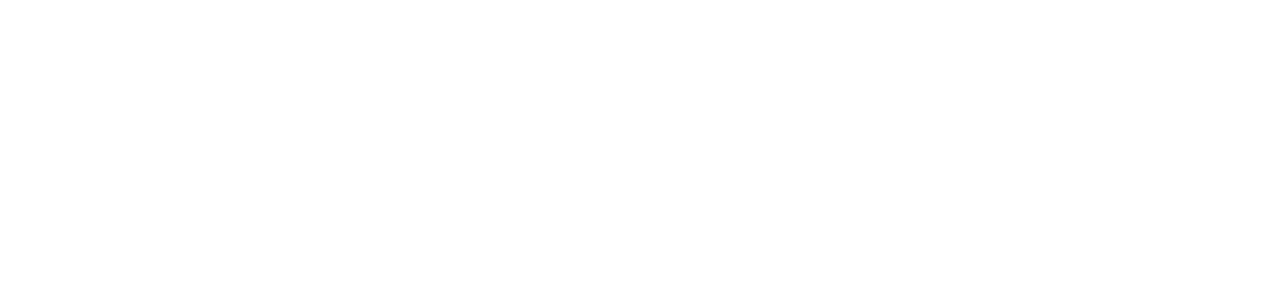
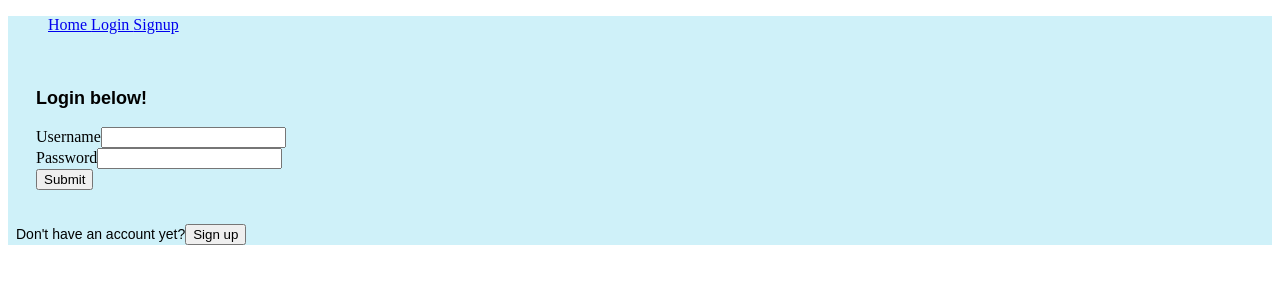
Before and after one commit to kevinwjchoi/skill-share-platform-application, a React (Create React App) app in the folder client/: page /login in a window 1280 px wide. Before the commit this address had no page. Shown: the top 300 px of the page. Built offline with nearby package versions, Linux system fonts and the light colour scheme; no server answers.

Commit message:
Added new routes, created Signup, Signup Form, renamed userform

```diff
--- a/client/src/components/App.js
+++ b/client/src/components/App.js
@@ -2,9 +2,14 @@
 import React, { useEffect, useState } from "react";
 import { BrowserRouter as Router, Routes, Route } from 'react-router-dom';
 import NavBar from './NavBar';
-import UserForm from './UserForm';
+import Home from './Home';
+import Login from './Login';
+import Signup from  './Signup'
+
+
 
 function App() {
+
   const [users, setUsers] = useState(null)
 
   useEffect(()=> {
@@ -13,41 +18,25 @@
     ).then(
         data => {
           setUsers(data)
-          console.log(data)
       }
     )
     .catch((error) => console.log(error))
   }, [])
 
-  function handleNewUser(){
-    setUsers([...users])
-  }
-
-  // useEffect(() => {
-
-  //   fetch("/check_session").then((r) => {
-  //     if (r.ok) {
-  //       r.json().then((user) => setUser(user));
-  //       console.log(user)
-  //     }
-  //   });
-  // }, []);
-
-  // if (!user) return <Login onLogin={setUser} />;
-
 
   return (
-    <>
+  <div className="App">
+    <header className="App-header">
       <NavBar />
-      <Router>
         <Routes>
-          <Route path="/userform" element={<UserForm handleNewUser={handleNewUser}  />} />
+          <Route path="/home" element={<Home />}/>
+          <Route path="/login" element={<Login />}/>
+          <Route path="/signup" element={<Signup />}/>
         </Routes>
-      </Router>
-      <main>
-        <h1>Hello This Works</h1>
-      </main>
-    </>
+
+    </header>
+
+  </div>
   );
 
 }
--- a/client/src/components/Home.js
+++ b/client/src/components/Home.js
@@ -1,12 +1,21 @@
 import React from 'react';
-
-function Home({users}) {
+import {useEffect, useState} from 'react'
+import Login from './Login';
 
 
-    //mapping out every user name
-    const nameOfUsers = users.map((user) => {
-       return <h3 key={user.id}>{user.name}</h3>
-    })
+function Home() {
+    const [user, setUser] = useState(null)
+
+    useEffect(() => {
+      // auto-login
+      fetch("/check_session").then((r) => {
+        if (r.ok) {
+          r.json().then((user) => setUser(user));
+        }
+      });
+    }, []);
+
+    // if (!user) return <Login setUser={setUser} />;
 
 
     return (
@@ -15,8 +24,8 @@
             <h1>Skill Platform</h1>
         </header>
         <div>
-            <h2>Here are a list of user spots!</h2>
-            <ul>{nameOfUsers}</ul>
+            <h2>Project list goes below</h2>
+            <ul></ul>
 
 
         </div>
--- /dev/null
+++ b/client/src/components/Login.js
@@ -0,0 +1,34 @@
+import { useState } from 'react';
+import LoginForm from './LoginForm';
+
+
+function Login({setUser}){
+    const [showLogin, setShowLogin] = useState(true);
+
+    return (
+        <>
+        <body>
+            {showLogin ? (
+                <>
+                <LoginForm setUser={setUser} />
+                <p>
+                    Don't have an account yet?
+                    <button onClick={()=> setShowLogin(false)}>Sign up</button>
+                </p>
+                </>
+            ):(
+                <>
+                <p>
+                    Don't have an account yet?
+                </p>
+
+                    <button onClick={() => setShowLogin(false)}>Log in</button>
+                </>
+            )}
+        </body>
+        </>
+    );
+
+}
+
+export default Login;
--- /dev/null
+++ b/client/src/components/LoginForm.js
@@ -0,0 +1,76 @@
+import {useState} from 'react';
+import {Formik, Form, Field, ErrorMessage} from 'formik';
+import * as Yup from 'yup';
+
+function LoginForm({setUser}){
+
+
+
+    function handleSubmit(values, { setErrors, resetForm }) {
+        fetch("/login", {
+            method: "POST",
+            headers: {
+                "Content-Type": "application/json",
+            },
+            body: JSON.stringify(values),
+        })
+        .then((r) => {
+            if (r.ok) {
+                return r.json().then((user) => setUser(user));
+            } else {
+                return r.json().then((err) => {
+                    setErrors(err.errors);
+                    throw new Error("Login failed.");
+                });
+            }
+        })
+        .catch((error) => {
+            console.error("Login error:", error);
+        })
+        .finally(() => {
+            resetForm();
+        });
+    };
+
+        const initialValues = {
+            username: "",
+            password: "",
+        };
+
+
+        return(
+            <div className="container" style={{padding: 20}}>
+            <div className="login-form"><h3>Login below!</h3>
+                <Formik
+                initialValues={initialValues}
+                onSubmit={handleSubmit}>
+
+                    {({ resetForm }) => (
+                        <Form>
+                            <div className="form-group">
+                                <label>Username</label>
+                                <Field name="username" type="text" className="form-control"/>
+                                <ErrorMessage name="username" component="div" className="text-danger"/>
+                            </div>
+                            <div className="form-group">
+                                <label>Password</label>
+                                <Field name="password" type="text" className="form-control"/>
+                                <ErrorMessage name="password" component="div" className="text-danger"/>
+                            </div>
+                            <div className="form-group">
+                                <button type="submit" className="submit-button">
+                                    Submit
+                                </button>
+                            </div>
+                        </Form>
+                    )}
+                </Formik>
+
+            </div>
+            </div>
+
+        )
+
+}
+
+export default LoginForm;
--- a/client/src/components/NavBar.js
+++ b/client/src/components/NavBar.js
@@ -5,10 +5,9 @@
     return (
         <nav className='nav-bar'>
           <ul>
-              <Link to="/">Home </Link>
-          </ul>
-          <ul>
-            <Link to="/userform">Create a new user</Link>
+              <Link to="/home">Home </Link>
+              <Link to="/login">Login </Link>
+              <Link to="/signup">Signup</Link>
           </ul>
         </nav>
       );
--- /dev/null
+++ b/client/src/components/Signup.js
@@ -0,0 +1,30 @@
+import React , {useState} from "react";
+import {Formik, Field, ErrorMessage, Form} from 'formik';
+import * as Yup from 'yup';
+import SignupForm from "./SignupForm";
+
+function Signup(){
+
+    const [inputUsername, setInputUsername] = useState("")
+
+
+
+    return (
+        <>
+            <header>
+            <h1>Create a new user!</h1>
+            <SignupForm />
+            </header>
+        <div>
+            <form >
+            <button>Submit</button>
+            </form>
+        </div>
+        </>
+
+
+    )
+}
+
+
+export default Signup;
--- /dev/null
+++ b/client/src/components/SignupForm.js
@@ -0,0 +1,68 @@
+import React from "react";
+import {Formik, Field, ErrorMessage, Form} from 'formik';
+import * as Yup from 'yup';
+
+function SignupForm(){
+
+
+    //handles all the input values
+
+
+
+    //handles the submit button to make a POST request and create a new obj. Resets input values.
+
+    function validationSchema() {
+        return Yup.object().shape({
+            username: Yup.string()
+                .required("Username is required")
+                .min(6, "Username must be at least 6 characters")
+                .max(15, "Username must not exceed 15 characters"),
+            password: Yup.string()
+                .required("Password is required")
+                .min(8, "Password must be at least 8 characters")
+                .max(80, "Password must not exceed 80 characters")
+
+        })
+    }
+    const initialValues = {
+        username: "",
+        password: "",
+    };
+
+    return (
+        <div className="container" style={{padding: 20}}>
+            <div className="signup-form">
+                <Formik
+                initialValues={initialValues}
+                // onSubmit={handleSubmit}
+                // validationSchema={this.validationSchema}
+                >
+
+                    {({ resetForm }) => (
+                        <Form>
+                            <div className="form-group">
+                                <label>Username</label>
+                                <Field name="username" type="text" className="form-control"/>
+                                <ErrorMessage name="username" component="div" className="text-danger"/>
+                            </div>
+                            <div className="form-group">
+                                <label>Password</label>
+                                <Field name="password" type="text" className="form-control"/>
+                                <ErrorMessage name="password" component="div" className="text-danger"/>
+                            </div>
+                            <div className="form-group">
+                                <button type="submit" className="submit-button">
+                                    Submit
+                                </button>
+                            </div>
+                        </Form>
+                    )}
+                </Formik>
+
+            </div>
+            </div>
+
+    )
+}
+
+export default SignupForm
--- a/client/src/index.js
+++ b/client/src/index.js
@@ -1,8 +1,38 @@
-import React from "react";
-import App from "./components/App";
-import "./index.css";
-import { createRoot } from "react-dom/client";
+import React from 'react';
+import ReactDOM from 'react-dom/client';
+import './index.css';
+import App from './components/App';
+import Home from './components/Home';
+import Login from './components/Login';
+import Signup from './components/Signup';
+import { createBrowserRouter, RouterProvider } from 'react-router-dom';
 
-const container = document.getElementById("root");
-const root = createRoot(container);
-root.render(<App />);
+const router = createBrowserRouter([
+    {
+        path: '/',
+        element: <App />,
+        children: [
+            {
+                path: '/home',
+                element: <Home />
+            },
+            {
+                path: '/login',
+                element: <Login />
+            },
+            {
+                path: '/signup',
+                element: <Signup />
+            }
+        ]
+    }
+
+])
+
+
+const root = ReactDOM.createRoot(document.getElementById('root'));
+root.render(
+    <React.StrictMode>
+        <RouterProvider router={router} />
+    </React.StrictMode>
+  );
```
Also changed, not shown: client/package.json (+6 -2 lines), client/src/components/UserForm.js (deleted), 1 other file (tests, documents, lock files or other folders).
